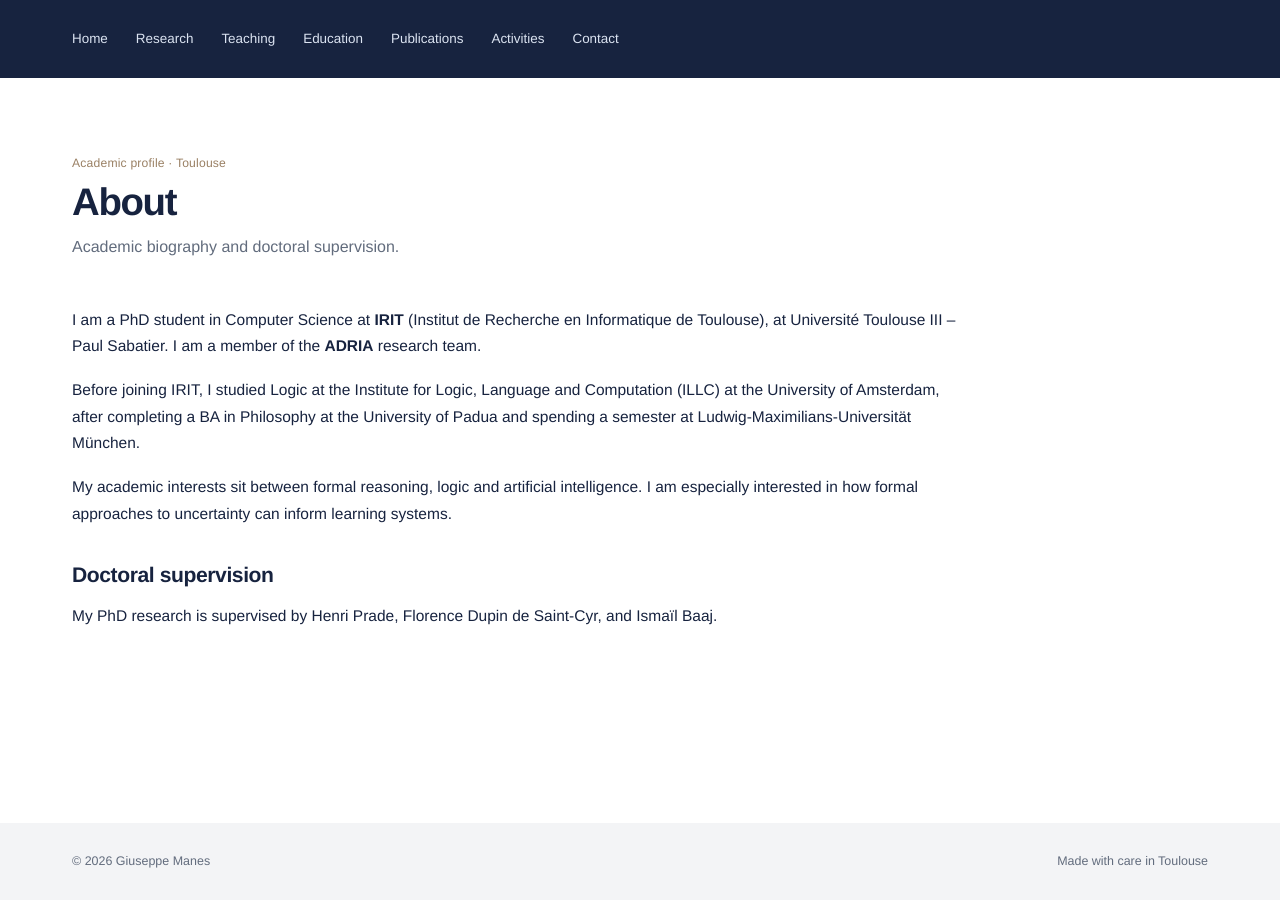
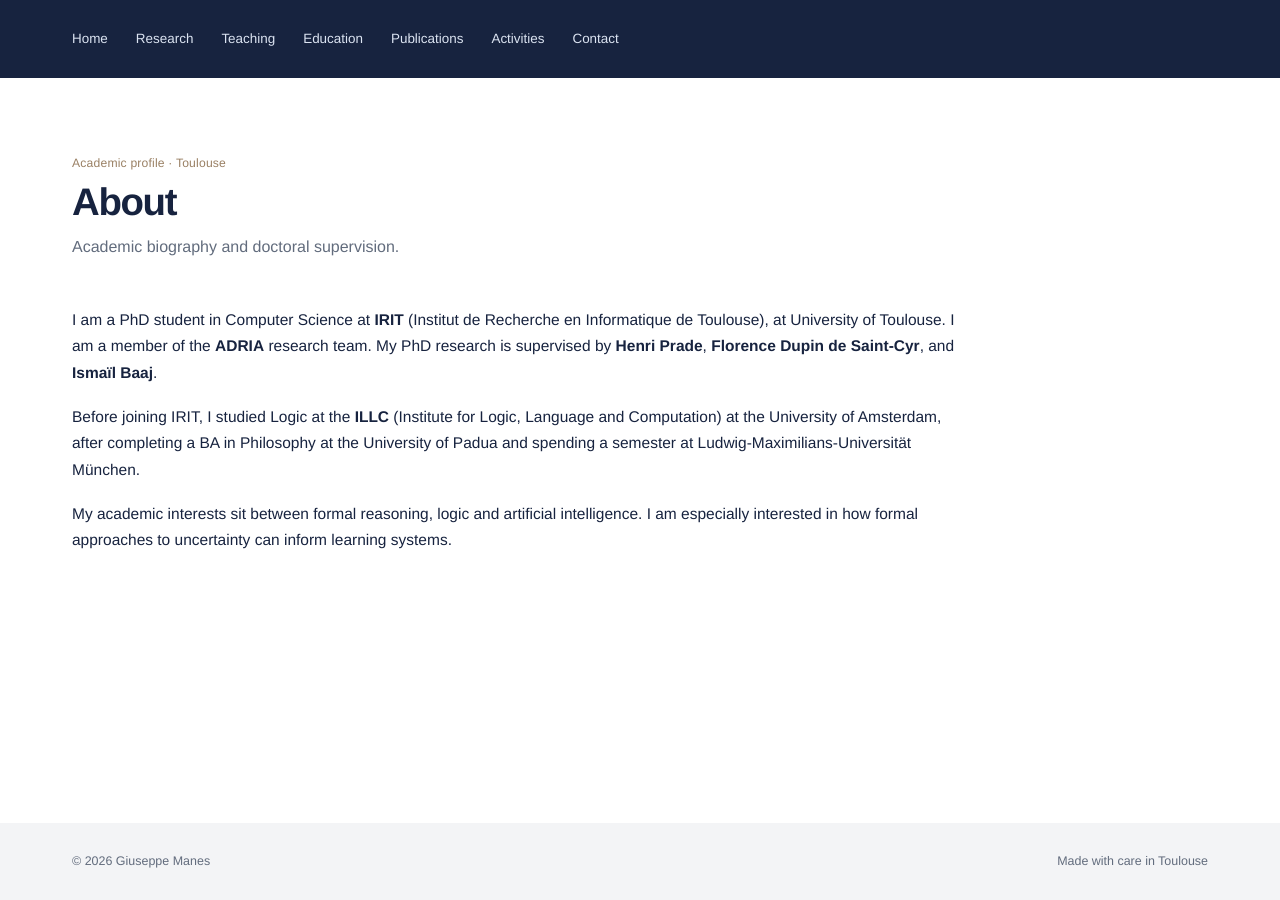
Before and after one commit to gmanes-1/gmanes-1.github.io, a Jekyll site: the page built from about/index.md, in a window 1280 px wide. Built offline with Jekyll 4.4.1, drawn with Linux system fonts in a browser that asks for light colours.

Commit message:
modified hompage

```diff
--- a/about/index.md
+++ b/about/index.md
@@ -5,12 +5,8 @@ description: Academic biography and doctoral supervision.
 permalink: /about/
 ---
 
-I am a PhD student in Computer Science at [IRIT](https://www.irit.fr/) (Institut de Recherche en Informatique de Toulouse), at Université Toulouse III – Paul Sabatier. I am a member of the [ADRIA](https://www.irit.fr/departement/intelligence-artificielle/adria/) research team.
+I am a PhD student in Computer Science at [IRIT](https://www.irit.fr/) (Institut de Recherche en Informatique de Toulouse), at University of Toulouse. I am a member of the [ADRIA](https://www.irit.fr/departement/intelligence-artificielle/adria/) research team. My PhD research is supervised by [Henri Prade](https://www.irit.fr/~Henri.Prade/), [Florence Dupin de Saint-Cyr](https://www.irit.fr/~Florence.Bannay/), and [Ismaïl Baaj](https://ismailbaaj.fr).
 
-Before joining IRIT, I studied Logic at the Institute for Logic, Language and Computation (ILLC) at the University of Amsterdam, after completing a BA in Philosophy at the University of Padua and spending a semester at Ludwig-Maximilians-Universität München.
+Before joining IRIT, I studied Logic at the [ILLC](https://www.illc.uva.nl) (Institute for Logic, Language and Computation) at the University of Amsterdam, after completing a BA in Philosophy at the University of Padua and spending a semester at Ludwig-Maximilians-Universität München.
 
 My academic interests sit between formal reasoning, logic and artificial intelligence. I am especially interested in how formal approaches to uncertainty can inform learning systems.
-
-## Doctoral supervision
-
-My PhD research is supervised by Henri Prade, Florence Dupin de Saint-Cyr, and Ismaïl Baaj.
```
